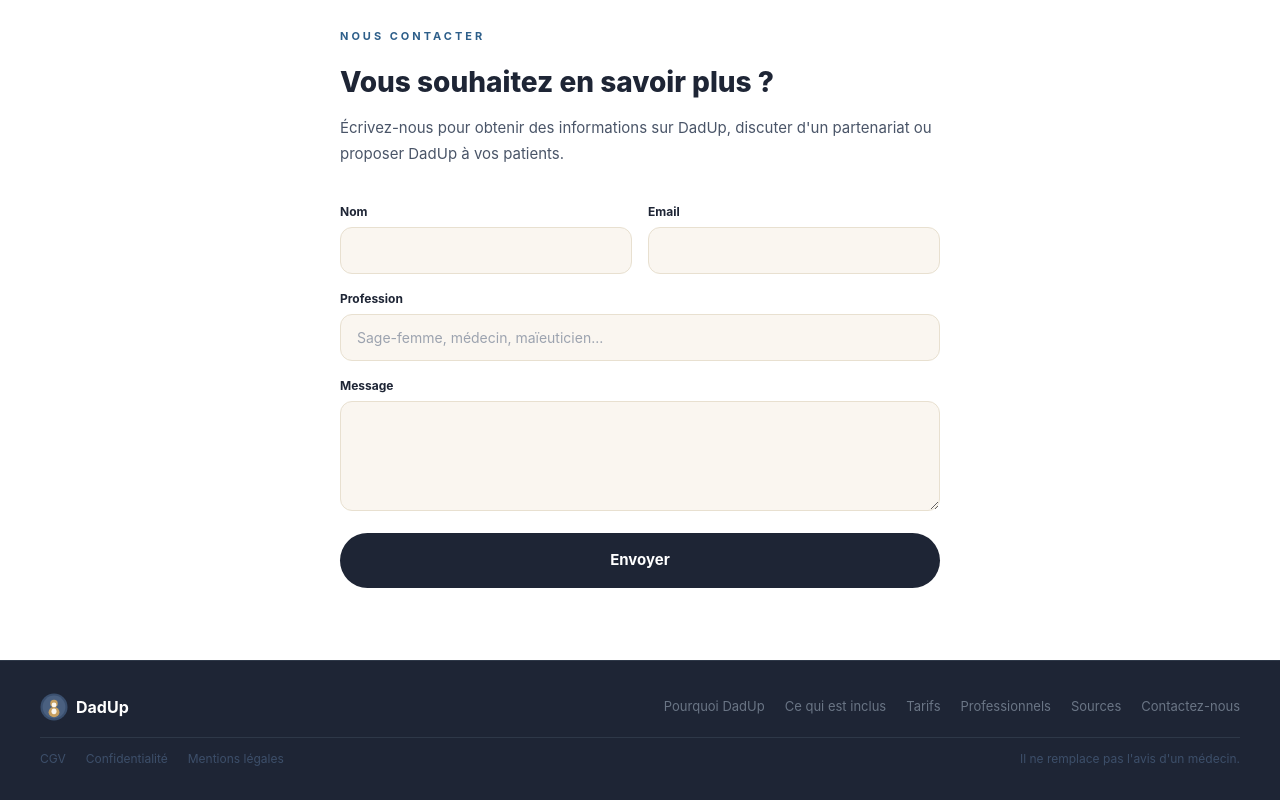
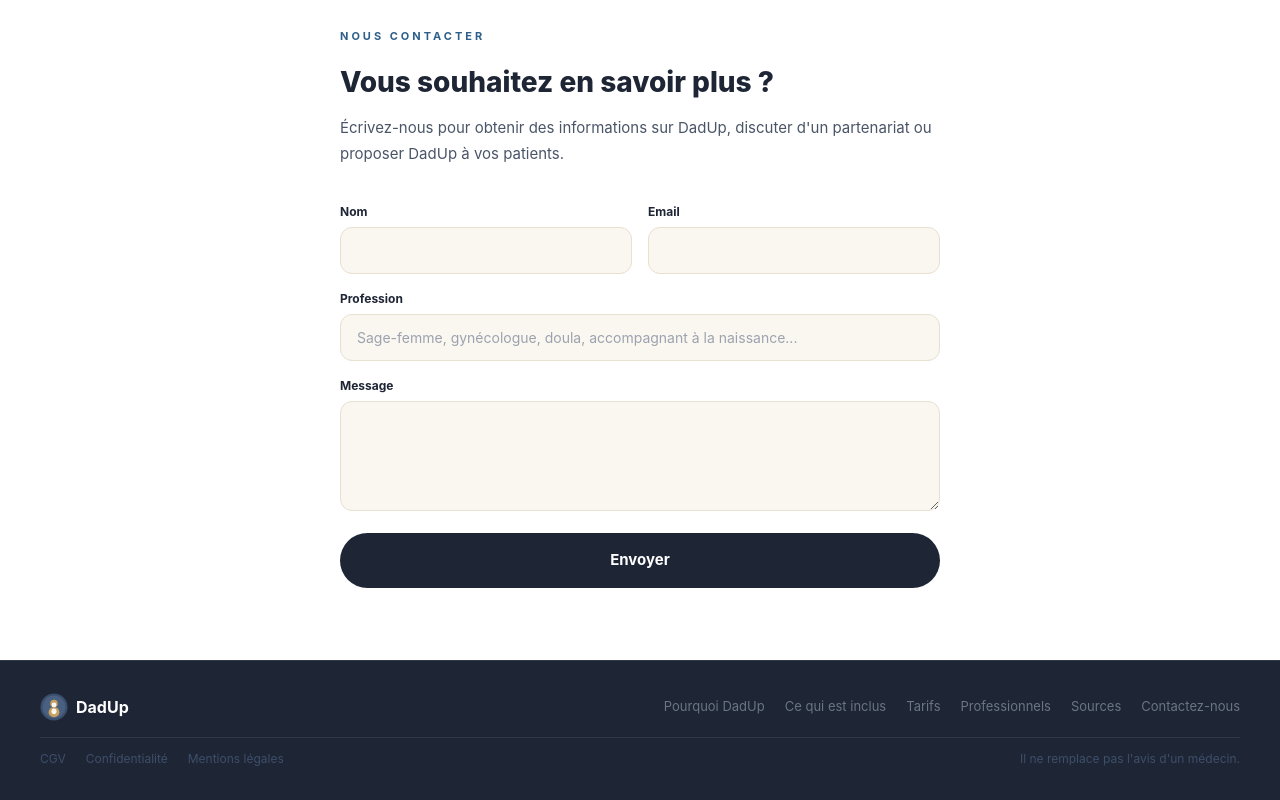
Before and after one commit to Julproject/dadup, a Next.js app: page /professionnels in a window 1280 px wide. Shown: the part 1133-1933 px from the top of the page. Built offline with nearby package versions, Linux system fonts and the light colour scheme.

Commit message:
Update page.tsx

```diff
--- a/app/professionnels/page.tsx
+++ b/app/professionnels/page.tsx
@@ -169,7 +169,7 @@ export default function ProfessionnelsPage() {
                 <input
                   type="text"
                   value={form.profession}
-                  placeholder="Sage-femme, médecin, maïeuticien..."
+                  placeholder="Sage-femme, gynécologue, doula, accompagnant à la naissance..."
                   onChange={e => setForm({ ...form, profession: e.target.value })}
                   required
                   style={{ width: '100%', background: C.cream, border: `1px solid ${C.border}`, borderRadius: '12px', padding: '12px 16px', fontSize: '14px', color: C.dark, outline: 'none' }}
```
